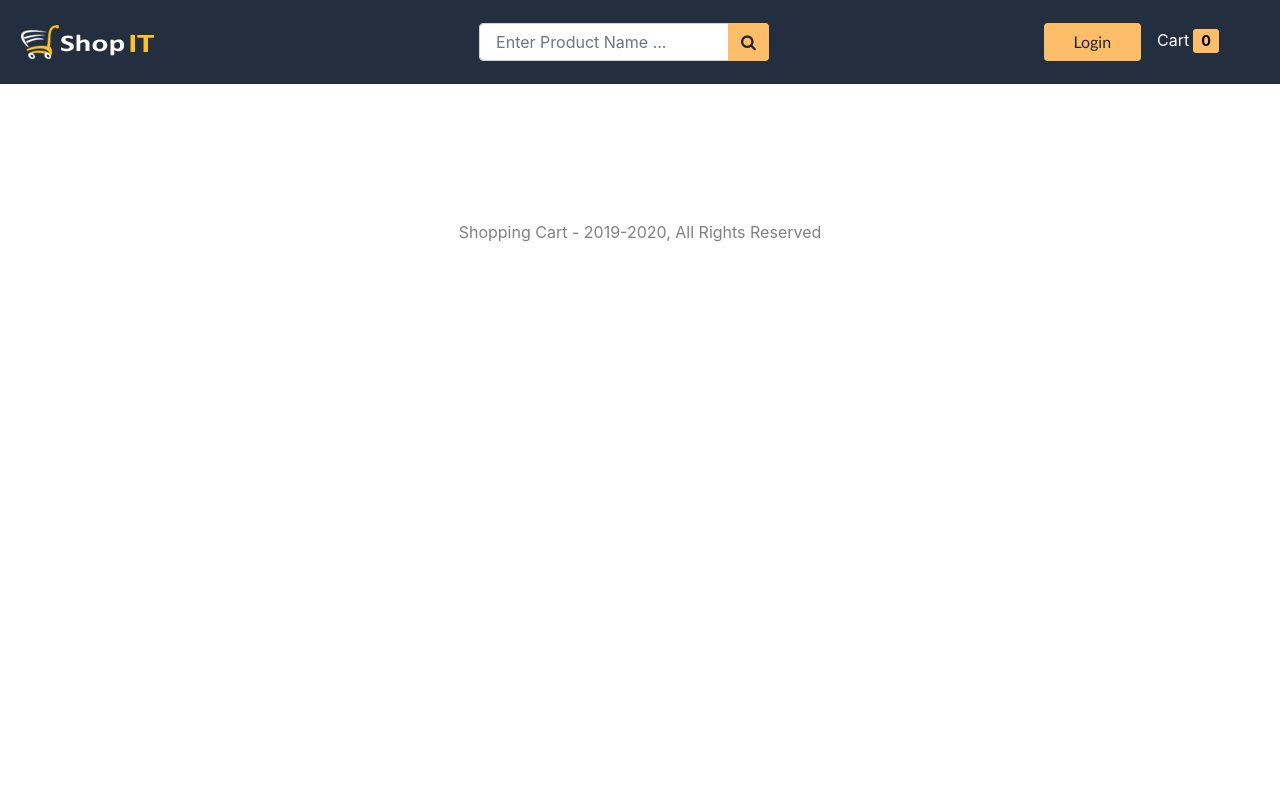
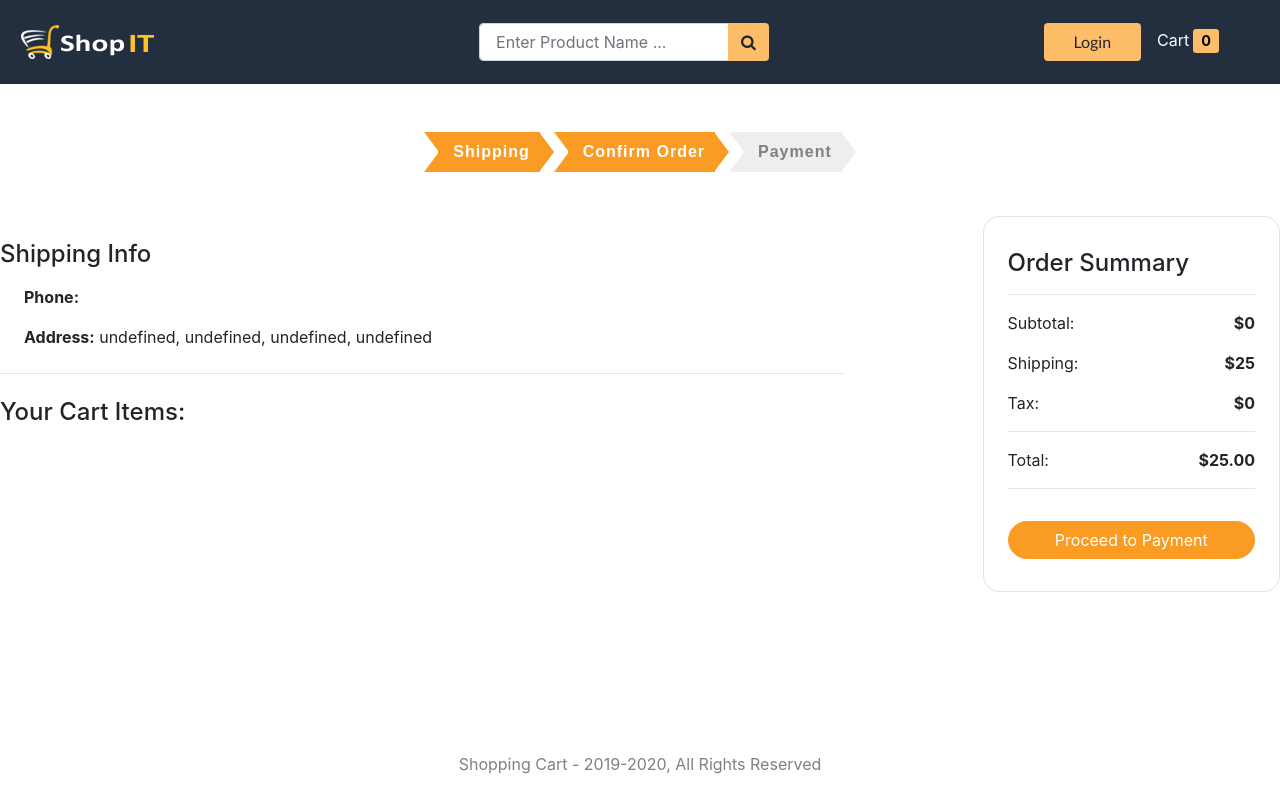
Before and after one commit to m3lfx/itcp318-s-2024, a React (Vite) app in the folder frontend/: page /confirm in a window 1280 px wide. Built offline with nearby package versions, Linux system fonts and the light colour scheme; a web font is replaced by a local one.

Commit message:
confirm order

```diff
--- a/frontend/src/App.jsx
+++ b/frontend/src/App.jsx
@@ -15,6 +15,7 @@
 import NewPassword from './Components/User/NewPassword';
 import Cart from './Components/Cart/Cart';
 import Shipping from './Components/Cart/Shipping';
+import ConfirmOrder from './Components/Cart/ConfirmOrder';
 import axios from 'axios';
 function App() {
   const [state, setState] = useState({
@@ -114,6 +115,7 @@
           <Route path="/password/reset/:token" element={<NewPassword />} exact="true" />
           <Route path="/cart" element={<Cart cartItems={state.cartItems} addItemToCart={addItemToCart} removeItemFromCart={removeItemFromCart} />} exact="true" />
           <Route path="/shipping" element={<Shipping shipping={state.shippingInfo} saveShippingInfo={saveShippingInfo} />} />
+          <Route path="/confirm" element={<ConfirmOrder cartItems={state.cartItems} shippingInfo={state.shippingInfo} />} />
         </Routes>
       </Router>
       <Footer />
--- /dev/null
+++ b/frontend/src/Components/Cart/ConfirmOrder.jsx
@@ -0,0 +1,91 @@
+import  {  useState } from 'react'
+import { Link, useNavigate } from 'react-router-dom'
+import MetaData from '../Layout/MetaData'
+import CheckoutSteps from './CheckoutSteps'
+import { getUser } from '../../utils/helpers'
+const ConfirmOrder = ({cartItems, shippingInfo}) => {
+    const [user, setUser] = useState(getUser() ? getUser() : {})
+    let navigate = useNavigate();
+    // Calculate Order Prices
+    const itemsPrice = cartItems.reduce((acc, item) => acc + item.price * item.quantity, 0)
+    const shippingPrice = itemsPrice > 200 ? 0 : 25
+    const taxPrice = Number((0.05 * itemsPrice).toFixed(2))
+    const totalPrice = (itemsPrice + shippingPrice + taxPrice).toFixed(2)
+
+    const processToPayment = () => {
+        const data = {
+            itemsPrice: itemsPrice.toFixed(2),
+            shippingPrice,
+            taxPrice,
+            totalPrice
+        }
+
+        sessionStorage.setItem('orderInfo', JSON.stringify(data))
+        navigate('/payment')
+    }
+
+    return (
+        <>
+            <MetaData title={'Confirm Order'} />
+            <CheckoutSteps shipping confirmOrder />
+            <div className="row d-flex justify-content-between">
+                <div className="col-12 col-lg-8 mt-5 order-confirm">
+                    <h4 className="mb-3">Shipping Info</h4>
+                    {getUser() && <p><b>Name:</b> {user && user.name}</p>}
+                    <p><b>Phone:</b> {shippingInfo.phoneNo}</p>
+                    <p className="mb-4"><b>Address:</b> {`${shippingInfo.address}, ${shippingInfo.city}, ${shippingInfo.postalCode}, ${shippingInfo.country}`}</p>
+
+                    <hr />
+                    <h4 className="mt-4">Your Cart Items:</h4>
+
+                    {cartItems.map(item => (
+                        <>
+                            <hr />
+                            <div className="cart-item my-1" key={item.product}>
+                                <div className="row">
+                                    <div className="col-4 col-lg-2">
+                                        <img src={item.image} alt="Laptop" height="45" width="65" />
+                                    </div>
+
+                                    <div className="col-5 col-lg-6">
+                                        <Link to={`/product/${item.product}`}>{item.name}</Link>
+                                    </div>
+
+
+                                    <div className="col-4 col-lg-4 mt-4 mt-lg-0">
+                                        <p>{item.quantity} x ${item.price} = <b>${(item.quantity * item.price).toFixed(2)}</b></p>
+                                    </div>
+
+                                </div>
+                            </div>
+                            <hr />
+                        </>
+                    ))}
+
+                </div>
+
+                <div className="col-12 col-lg-3 my-4">
+                    <div id="order_summary">
+                        <h4>Order Summary</h4>
+                        <hr />
+                        <p>Subtotal:  <span className="order-summary-values">${itemsPrice}</span></p>
+                        <p>Shipping: <span className="order-summary-values">${shippingPrice}</span></p>
+                        <p>Tax:  <span className="order-summary-values">${taxPrice}</span></p>
+
+                        <hr />
+
+                        <p>Total: <span className="order-summary-values">${totalPrice}</span></p>
+
+                        <hr />
+                        <button id="checkout_btn" className="btn btn-primary btn-block" onClick={processToPayment}>Proceed to Payment</button>
+                    </div>
+                </div>
+
+
+            </div>
+
+        </>
+    )
+}
+
+export default ConfirmOrder
```
